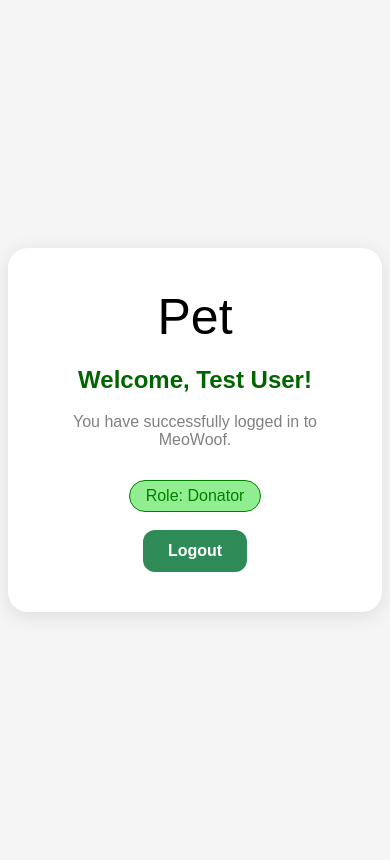
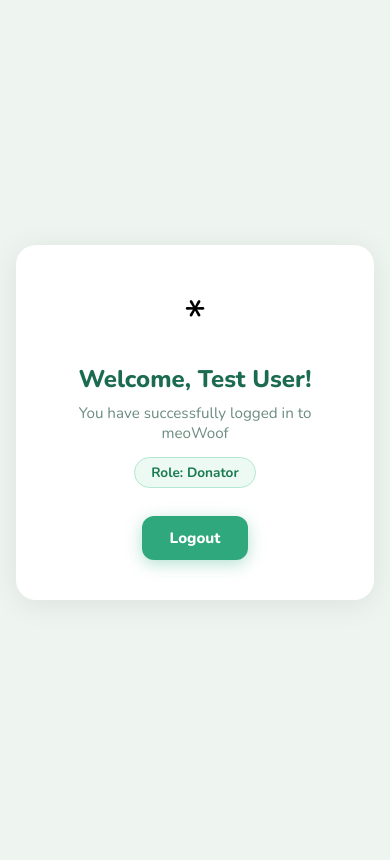
Before and after one commit to nusiba-0/CSE384.14---Group-1, a PHP site: page /dashboard.php in a window 390 px wide. After the commit the page ends 600 px from the top, so only its background shows below. Run offline with PHP 8.4, Linux system fonts and the light colour scheme; a user stored in the database is signed in.

Commit message:
Update dashboard.php
Updated the dashboard layout with improved styling and responsiveness. Enhanced user experience with a modern design and better visual elements.

```diff
--- a/dashboard.php
+++ b/dashboard.php
@@ -9,36 +9,71 @@ if (!isset($_SESSION['user_id'])) {
 $name = htmlspecialchars($_SESSION['user_name']);
 $role = htmlspecialchars($_SESSION['user_role']);
 ?>
-
 <!DOCTYPE html>
-<html lang="en">
+<html lang="bn">
 <head>
     <meta charset="UTF-8">
-    <title>Dashboard - MeoWoof</title>
+    <meta name="viewport" content="width=device-width, initial-scale=1.0">
+    <title>Dashboard – MeoWoof</title>
+    <link href="https://fonts.googleapis.com/css2?family=Nunito:wght@400;600;700;800&display=swap" rel="stylesheet">
+    <style>
+        *, *::before, *::after { box-sizing: border-box; margin: 0; padding: 0; }
+        body {
+            font-family: 'Nunito', sans-serif;
+            min-height: 100vh;
+            background: #eef4f0;
+            display: flex;
+            align-items: center;
+            justify-content: center;
+            padding: 30px 16px;
+        }
+        .card {
+            background: #fff;
+            border-radius: 20px;
+            padding: 40px 36px;
+            box-shadow: 0 4px 30px rgba(0,0,0,0.08);
+            text-align: center;
+            max-width: 420px;
+            width: 100%;
+        }
+        .icon { font-size: 3rem; margin-bottom: 12px; }
+        h2 { color: #1a6b50; font-size: 1.5rem; font-weight: 800; }
+        p { color: #6b8c7e; margin-top: 8px; font-size: 0.95rem; }
+        .badge {
+            display: inline-block;
+            margin-top: 14px;
+            background: #edfaf4;
+            color: #1a7a50;
+            border: 1px solid #b2e8d0;
+            padding: 5px 16px;
+            border-radius: 20px;
+            font-size: 0.85rem;
+            font-weight: 700;
+        }
+        .logout-btn {
+            display: inline-block;
+            margin-top: 28px;
+            padding: 12px 28px;
+            background: #2fa87e;
+            color: #fff;
+            border-radius: 12px;
+            text-decoration: none;
+            font-weight: 800;
+            font-size: 0.95rem;
+            box-shadow: 0 4px 16px rgba(47,168,126,0.35);
+            transition: background 0.2s;
+        }
+        .logout-btn:hover { background: #259068; }
+    </style>
 </head>
-
-<body style="font-family: Arial; background: whitesmoke; display:flex; justify-content:center; align-items:center; height:100vh;">
-
-<div style="background:white; padding:40px; border-radius:20px; text-align:center; width:400px; box-shadow:0 4px 20px rgba(0,0,0,0.1);">
-
-    <div style="font-size:50px;">Pet</div>
-
-    <h2 style="color:darkgreen;">Welcome, <?= $name ?>!</h2>
-
-    <p style="color:gray;">You have successfully logged in to MeoWoof.</p>
-
-    <div style="margin-top:15px; display:inline-block; padding:6px 16px; background:lightgreen; color:green; border:1px solid green; border-radius:20px;">
-        Role: <?= $role ?>
-    </div>
-
-    <br><br>
-
-    <a href="logout.php"
-       style="display:inline-block; padding:12px 25px; background:seagreen; color:white; text-decoration:none; border-radius:12px; font-weight:bold;">
-       Logout
-    </a>
-
+<body>
+<div class="card">
+    <div class="icon">*</div>
+    <h2>Welcome, <?= $name ?>!</h2>
+    <p>You have successfully logged in to meoWoof</p>
+    <div class="badge">Role: <?= $role ?></div>
+    <br>
+    <a href="logout.php" class="logout-btn">Logout</a>
 </div>
-
 </body>
 </html>
```
